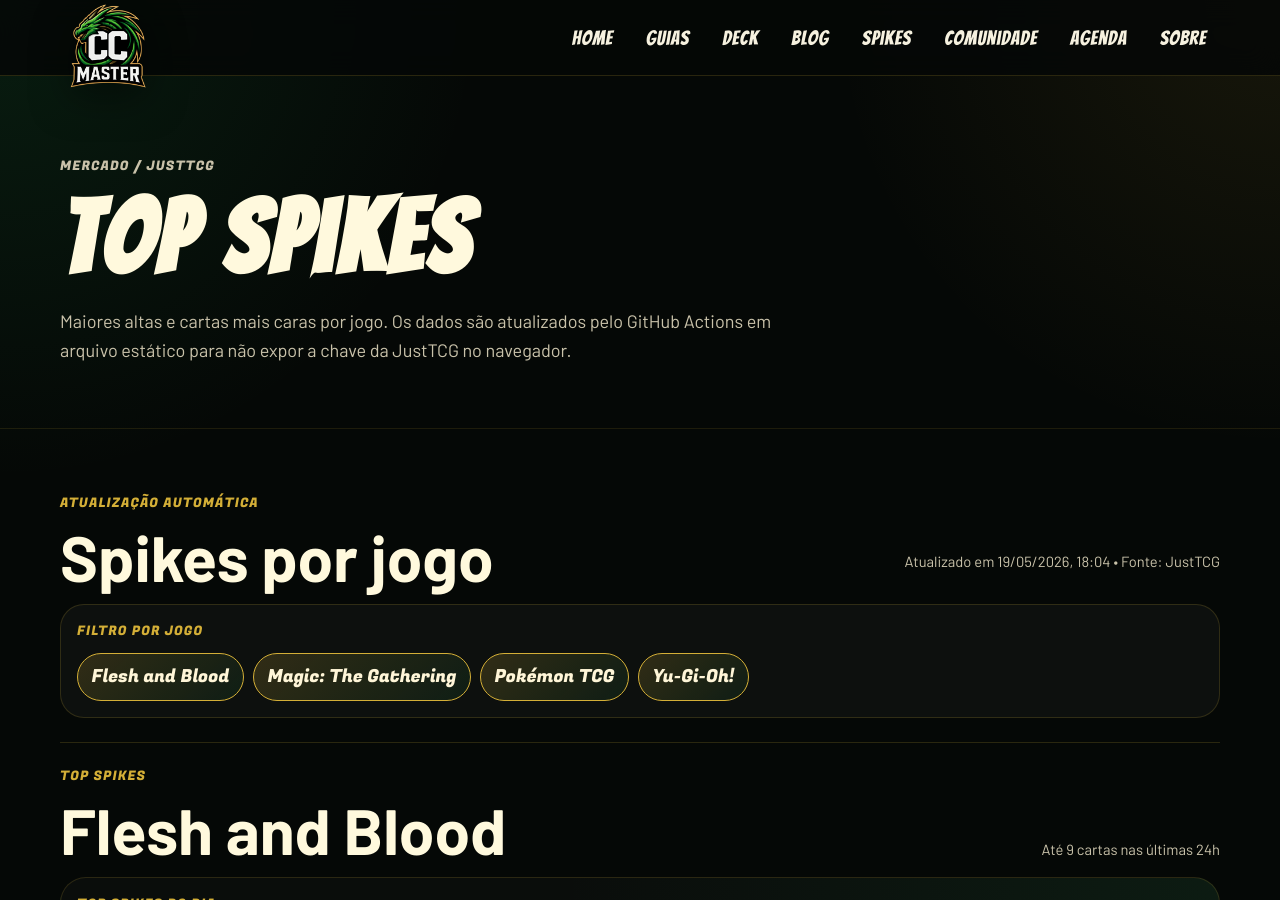
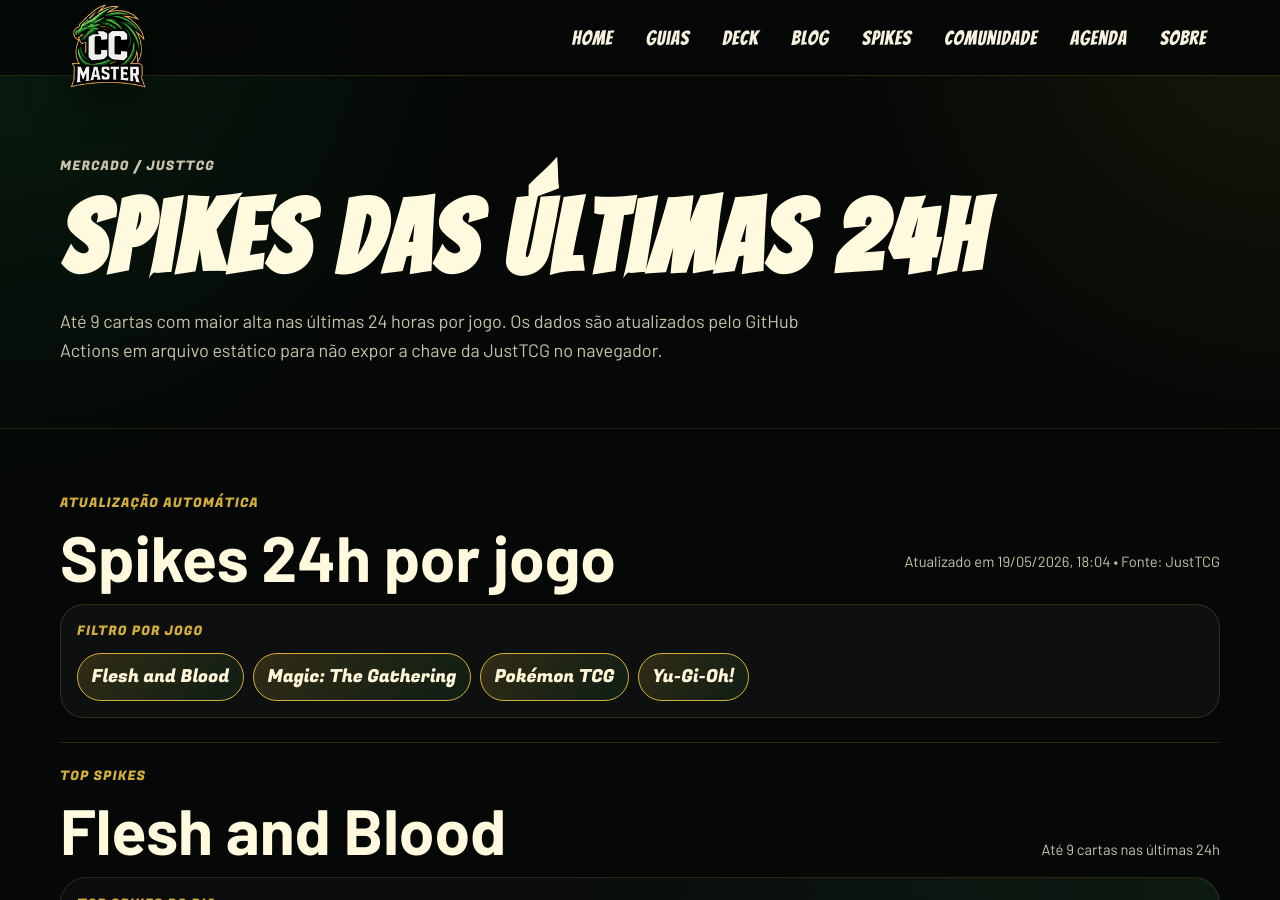
Before and after one commit to Knoha-knotoa/cianortecardmaster, a Jekyll site: the page built from spikes.html, in a window 1280 px wide and 900 px high. Built offline with Jekyll 4.4.1, drawn with Linux system fonts in a browser that asks for light colours.

Commit message:
Add files via upload

```diff
--- a/spikes.html
+++ b/spikes.html
@@ -7,9 +7,9 @@
 <section class="page-hero spikes-page-hero">
   <div class="container">
     <p class="eyebrow">Mercado / JustTCG</p>
-    <h1>Top spikes</h1>
+    <h1>Spikes das últimas 24h</h1>
     <p>
-      Maiores altas e cartas mais caras por jogo. Os dados são atualizados pelo GitHub Actions em arquivo estático para não expor a chave da JustTCG no navegador.
+      Até 9 cartas com maior alta nas últimas 24 horas por jogo. Os dados são atualizados pelo GitHub Actions em arquivo estático para não expor a chave da JustTCG no navegador.
     </p>
   </div>
 </section>
@@ -19,7 +19,7 @@
     <div class="spikes-toolbar">
       <div>
         <p class="eyebrow">Atualização automática</p>
-        <h2>Spikes por jogo</h2>
+        <h2>Spikes 24h por jogo</h2>
       </div>
       <p id="spikes-updated-at" class="spikes-updated-at">Carregando atualização...</p>
     </div>
```
Also changed, not shown: RELATORIO-HOME-SPIKES-20-05-2026.md (added, +26 -0 lines), index.html (+26 -4 lines).
